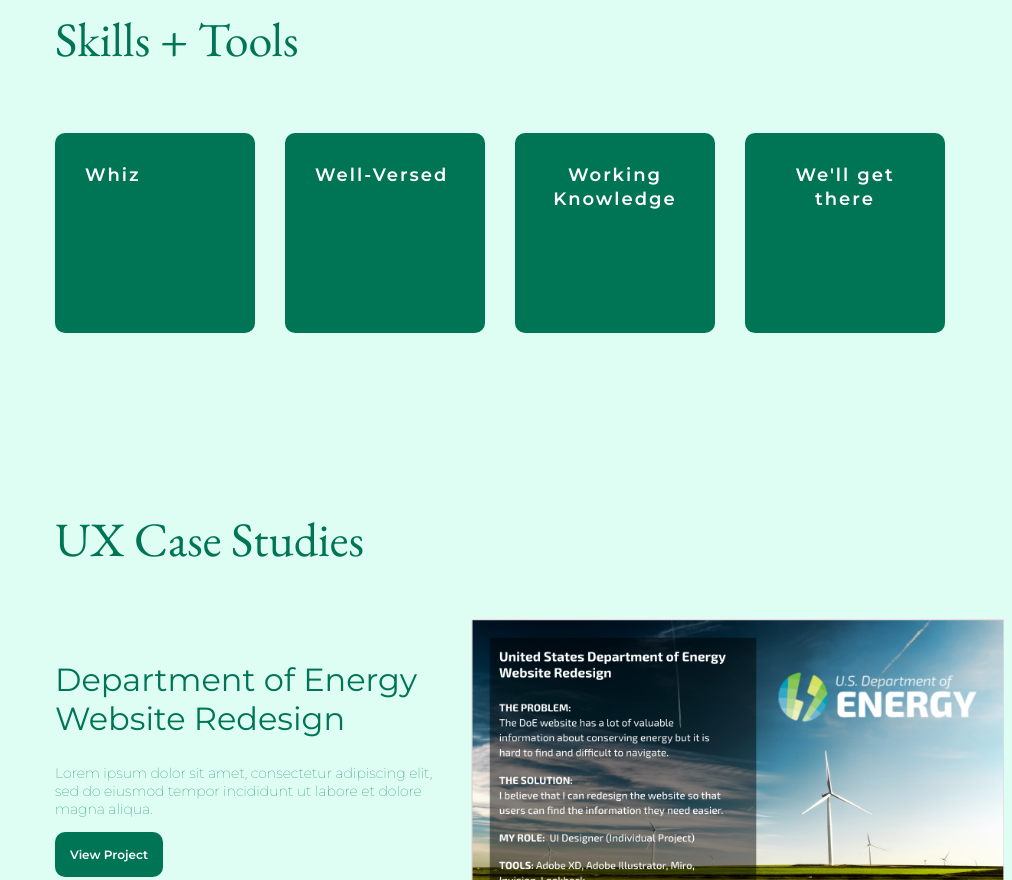
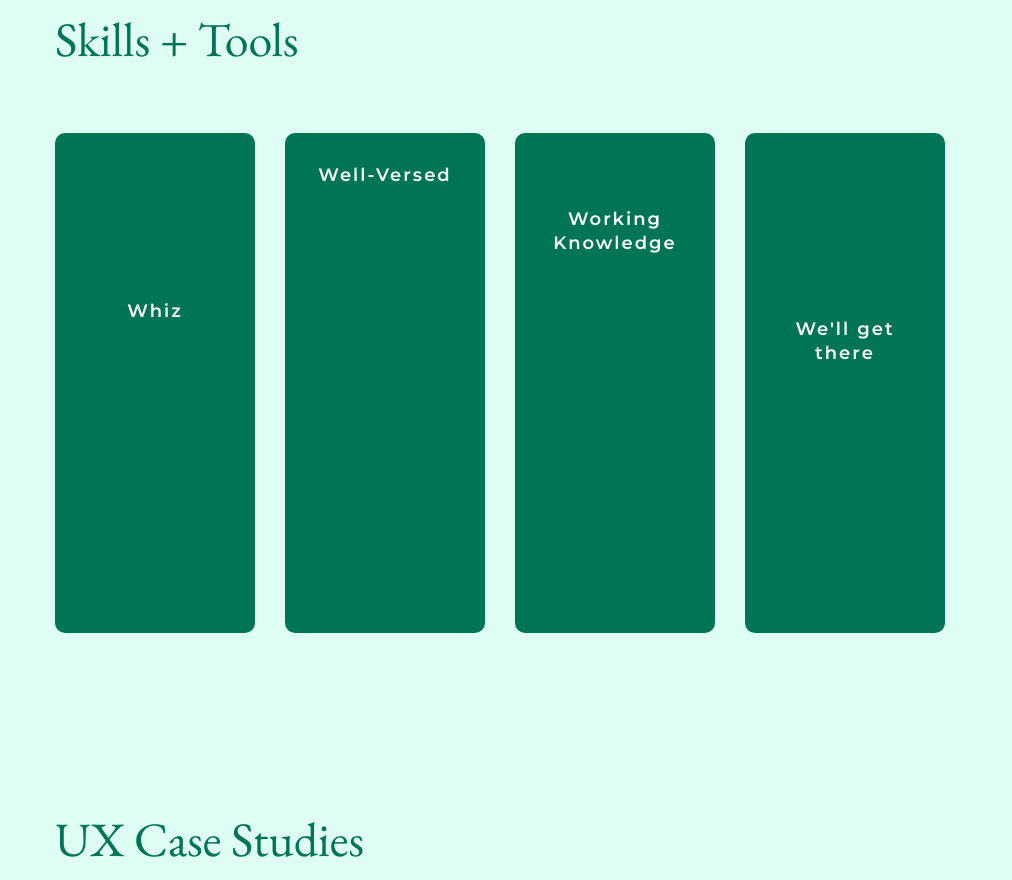
Before and after one commit to davebenbrew/UX_UI_HW_19, a plain HTML site: page index.html in a window 1280 px wide. Shown: the part 1240-2120 px from the top of the page, without its empty margins (268-1280 px from the left). Drawn offline with nearby package versions, Linux system fonts and the light colour scheme.

Commit message:
website updates
added js

```diff
--- a/css/main.css
+++ b/css/main.css
@@ -19,7 +19,10 @@ p {
     font-weight: 100;
     font-size: 14px;
     color: #007556;
+    text-align: left;
 }
+
+
 
 button {
 
@@ -39,7 +42,7 @@ button {
 .content{
     display: grid;
     grid-template-columns: 300px 1fr 1fr;
-    grid-template-rows: 150px 500px 500px 200px 300px 200px 300px;
+    grid-template-rows: 150px 500px 500px 200px 600px 200px 300px;
     grid-template-areas:
         "header header header"
         "navigation heroText heroText"
@@ -141,12 +144,10 @@ button {
 }
 
 .skillButton {
-    display: flex;
-    justify-content: space-between;
     padding: 30px;
     margin: 15px;
     border: none;
-    height: 200px;
+    height: 500px;
     width: 200px;
     font-family: 'Montserrat', sans-serif;
     font-size: 18px;
@@ -157,6 +158,7 @@ button {
     color: white;
     text-align: center;
     border-radius: 10px;
+    position: relative top 5px;
 }
 
 .spaceMyWork {
@@ -191,6 +193,20 @@ button {
 
 }
 
+.skillsList{
+    margin-top: -30px;
+    font-family: 'Montserrat', sans-serif;
+    font-weight: 100;
+    font-size: 14px;
+    color: #007556;
+    list-style-type: none;
+    margin-left: -30px;
+    text-align: left;
+    line-height: 20px
+
+
+
+}
 
 @media only screen and (max-width: 600px){
 
@@ -224,9 +240,3 @@ button {
     height: 200px;
 
 }
-
-
-
-
-
-}
--- a/index.html
+++ b/index.html
@@ -68,10 +68,60 @@
 
 
         <div class="skillsTools">
-            <button class="skillButton">Whiz</button>
-            <button class="skillButton">Well-Versed</button>
-            <button class="skillButton">Working Knowledge</button>
-            <button class="skillButton">We'll get there</button>
+            <button class="skillButton">Whiz
+                <ul class="skillsList">
+                    <li>Brand Design</li>
+                    <li>Style Guides</li>
+                    <li>Typography</li>
+                    <li>Adobe Photoshop</li>
+                    <li>Adobe Illustrator</li>
+                    <li>Pen + Paper</li>
+                </ul></button>
+            <button class="skillButton">Well-Versed
+                <ul class="skillsList">
+                    <li>Prototyping</li>
+                    <li>Wireframes</li>
+                    <li>Usability Testing</li>
+                    <li>Storyboarding</li>
+                    <li>Empathy Maps</li>
+                    <li>User Personas</li>
+                    <li>Affinity Mapping</li>
+                    <li>User Flows</li>
+                    <li>Competitive Analysis</li>
+                    <li>Heuristic Evaluation</li>
+                    <li>Illustration</li>
+                    <li>Art Direction</li>
+                    <li>Spanish</li>
+                    <li>Adobe XD</li>
+                    <li>Adobe InDesign</li>
+                    <li>Trello</li>
+                    <li>Asana</li>
+                    <li>Basecamp</li>
+                </ul></button>
+            <button class="skillButton">Working Knowledge
+                <ul class="skillsList">
+                    <li>Information Architecture</li>
+                    <li>Designing for Accessibility</li>
+                    <li>Microinterations</li>
+                    <li>A/B Testing</li>
+                    <li>Responsive Web Design</li>
+                    <li>Journey Maps</li>
+                    <li>Photography</li>
+                    <li>HTML5</li>
+                    <li>CSS3</li>
+                    <li>Github</li>
+                    <li>Invision</li>
+                    <li>Marvel App</li>
+                    <li>Zeplin</li>
+                </ul></button>
+            <button class="skillButton">We'll get there
+                <ul class="skillsList">
+                    <li>Javascript</li>
+                    <li>Bootstrap</li>
+                    <li>jQuery</li>
+                    <li>Sketch</li>
+                    <li>Figma</li>
+                </ul></button>
 
         </div>
 
@@ -93,20 +143,10 @@
 
 
 
+    </body>
 
 
+<script src="https://code.jquery.com/jquery-3.4.1.js"></script>
+<script src="js/index.js"></script>
 
-
-
-
-
-
-
-
-
-
-
-
-
-
-    </body>
+</html>
--- /dev/null
+++ b/js/index.js
@@ -0,0 +1,55 @@
+console.log("js is loaded correctly");
+
+$(".heroText").on("click", function () {
+
+    console.log("something something");
+
+});
+
+$(".skillButton").on("click", function() {
+
+    console.log("you clicked my button");
+    $(this).css("background color", "white");
+
+});
+
+/*
+$(".skillButton").hover( function( event ) {
+  $(event.delegateTarget ).css( "background-color", "green");
+});
+
+
+$('.skillButton').hover(function() {
+
+
+
+  if($(this).hasClass('clicked')) {
+    $(this).css( "background-color", "white");
+  }
+
+  else $(this).css( "background-color", "green");
+
+});
+
+$(".skillButton").hover( function() {
+  $(this).css( "background-color", "green");
+});
+
+*/
+
+$(document).ready(function(){
+  $(".skillButton").hover(function(){
+    $(this).css("background-color", "white").show(".skillsList")
+
+
+
+      ;
+
+
+
+  },
+
+    function(){
+    $(this).css("background-color", "#007556");
+  });
+});
```
Also changed, not shown: 1 other file.
